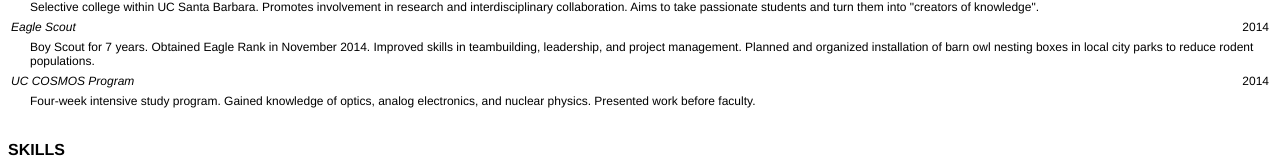
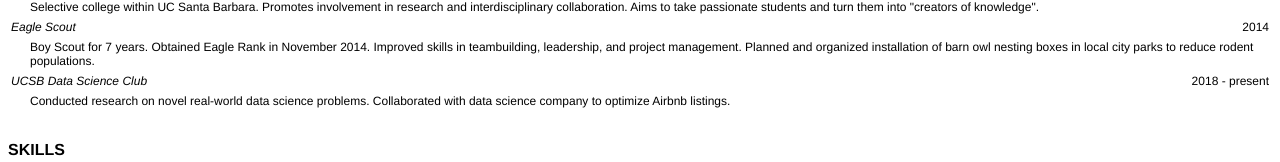
Before and after one commit to aaronstanekhosting/aaronstanek.github.io_snapshot_2021_09_30, a plain HTML site: page resume.html in a window 1280 px wide. Shown: the part 482-644 px from the top of the page. Drawn offline with Linux system fonts and the light colour scheme.

Commit message:
data science to resume

```diff
--- a/resume.html
+++ b/resume.html
@@ -205,12 +205,12 @@
     <tr>
       <td>
         <p class="itl">
-          UC COSMOS Program
+          UCSB Data Science Club
         </p>
       </td>
       <td>
         <p class="duration">
-          2014
+          2018 - present
         </p>
       </td>
     </tr>
@@ -221,7 +221,7 @@
       </td>
       <td>
         <p class="content">
-          Four-week intensive study program. Gained knowledge of optics, analog electronics, and nuclear physics. Presented work before faculty.
+          Conducted research on novel real-world data science problems. Collaborated with data science company to optimize Airbnb listings.
         </p>
       </td>
     </tr>
```
